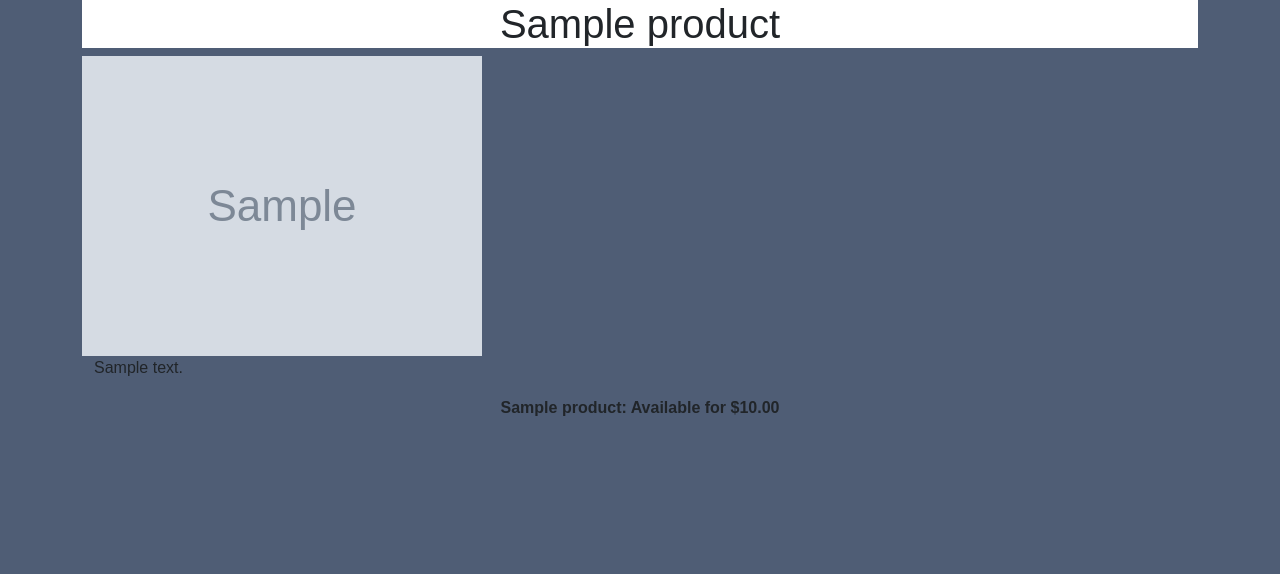
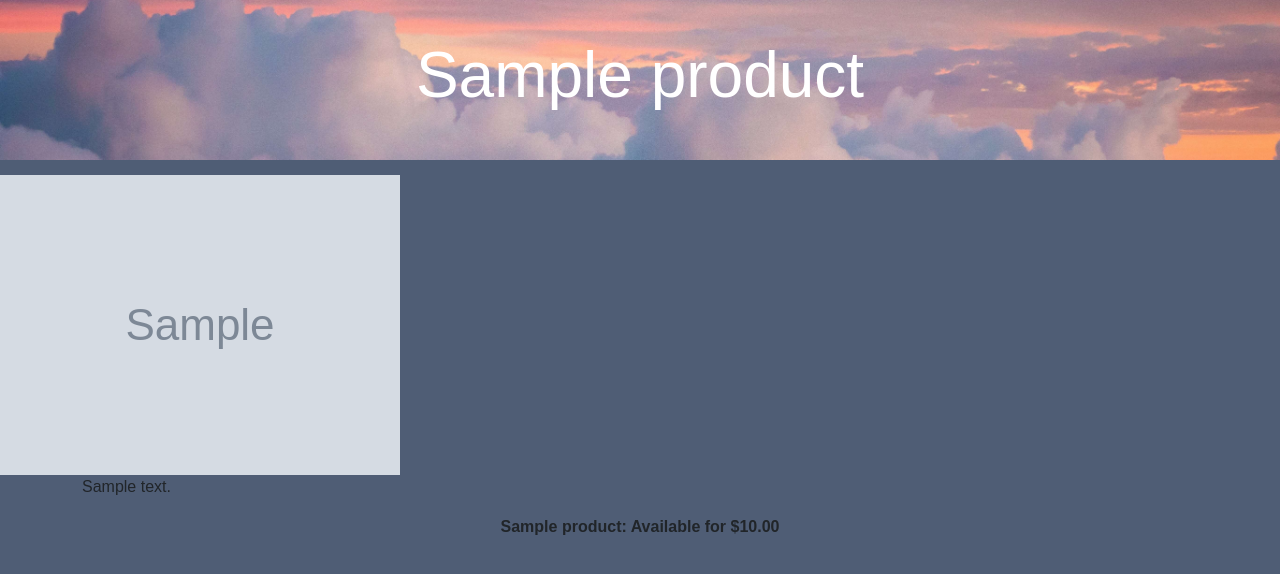
Before and after one commit to iggy18/acrotrainer_website, a Django app: page /detail/1/ in a window 1280 px wide. Shown: the part 84-658 px from the top of the page. Run offline with Django 3.2, Linux system fonts and the light colour scheme; a user stored in the database is signed in; tables that the repository leaves empty hold one stand-in row (values such as "Sample post"); grey boxes marked "Sample" are stand-in pictures; parts of the project's set-up code (start-up, migrations or seed data) failed here and were passed over; some libraries are stand-ins or nearby versions.

Commit message:
adding some css

```diff
--- a/acrotrainer/templates/store/detail.html
+++ b/acrotrainer/templates/store/detail.html
@@ -1,13 +1,12 @@
 {% extends 'store/main.html' %}
 {% load static %}
 {% block content %}
-    <section class="container">
-        <h1 class="text-center bg-white">{{product.name}}</h1>
+        <div class="text-header">
+            <h1 class="text-center justfadein detail-header-text">{{product.name}}</h1>
+        </div>
         <img class="img-fluid" src="{{product.image_handler}}">
         <div class="container">
             <p>{{product.detail}}</p>
         <div>
-        <p class="text-center JustFadeIn"><strong>{{product.name}}: Available for ${{product.price}}</strong></p>
-
-    </section>
+        <p class="text-center"><strong>{{product.name}}: Available for ${{product.price}}</strong></p>
 {% endblock content %}
--- a/acrotrainer/templates/store/main.html
+++ b/acrotrainer/templates/store/main.html
@@ -85,6 +85,10 @@
 
         {% endblock %}
     </div>
+    <div id="left-background">
+    </div>
+    <div id="right-background">
+    </div>
 
 
 
--- a/acrotrainer/views.py
+++ b/acrotrainer/views.py
@@ -28,7 +28,6 @@ def store(request):
 class DetailView(DetailView):
     template_name = 'store/detail.html'
     model = Product
-
 
 
 def cart(request):
--- a/pyproject.toml
+++ b/pyproject.toml
@@ -18,6 +18,7 @@ pytest-django = "^4.1.0"
 Pillow = "^8.1.0"
 django-crispy-forms = "^1.11.1"
 django-allauth = "^0.44.0"
+coverage = "^5.5"
 
 [tool.poetry.dev-dependencies]
 flake8 = "^3.8.4"
--- a/static/css/base.css
+++ b/static/css/base.css
@@ -68,6 +68,7 @@ mandarin: #ef8354ff; */
 
 .justfadein{
 	animation: JustFadeIn 1.5s ease-in-out both;
+	font-size: 5vw;
 }
 
 .swoop-left{
@@ -217,6 +218,13 @@ nav{
 	display: none!important;
 }
 
-#logo{
-	width: 16vw;
+.text-header{
+	background-image: url('/static/images/title.jpg');
+	background-size: cover;
+	height:20vh;
+	display: flex;
+	align-items: center;
+	justify-content: center;
+	margin-bottom: 15px;
+	color: white;
 }
```
Also changed, not shown: acrotrainer/tests/test_urls.py (+6 -1 lines), acrotrainer/tests/test_forms.py (deleted), acrotrainer/tests/test_models.py (deleted), static/images/buddha-1297531.png (deleted), static/images/meditation-4531253.png (deleted), static/images/pexels-cottonbro-5770434.jpg, static/images/title.jpg (added), 1 other file.
